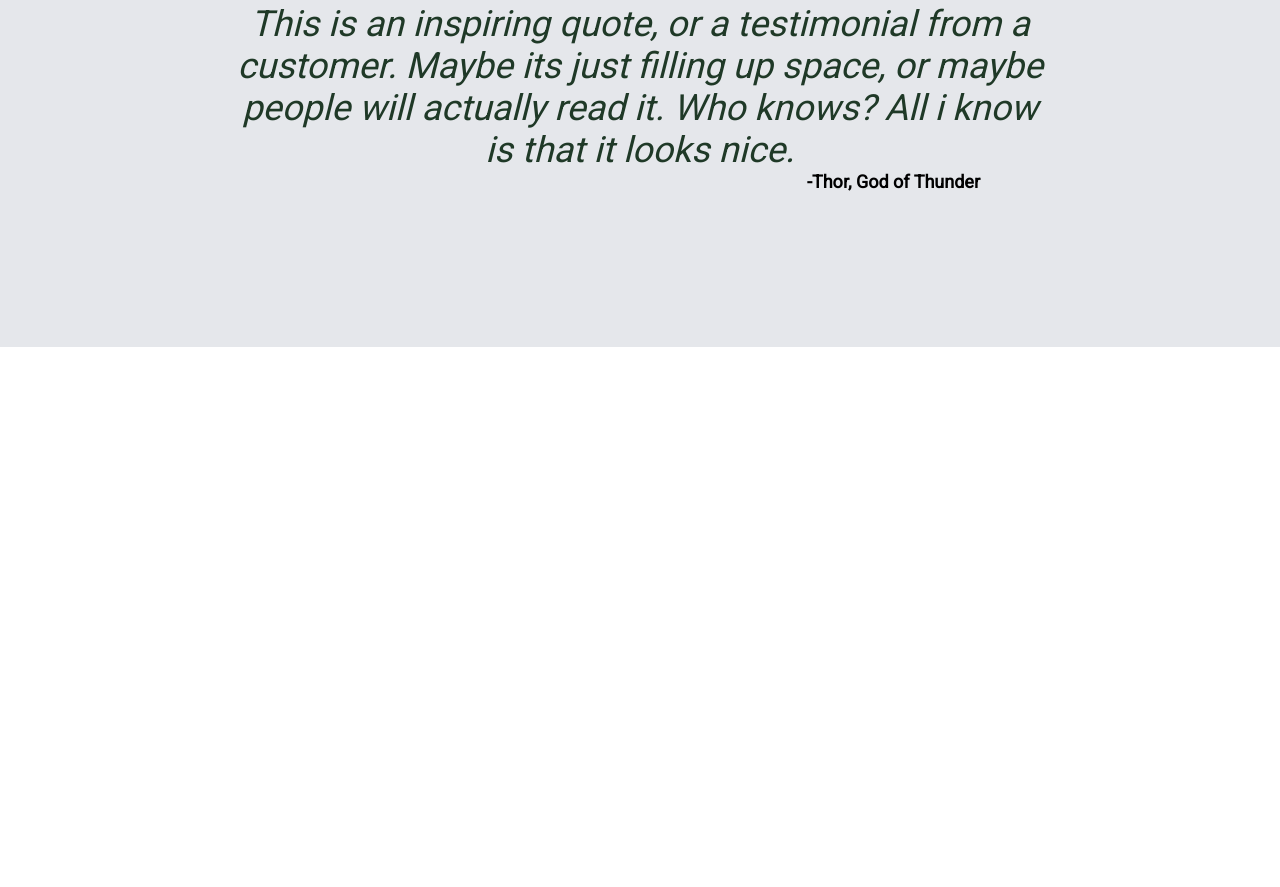
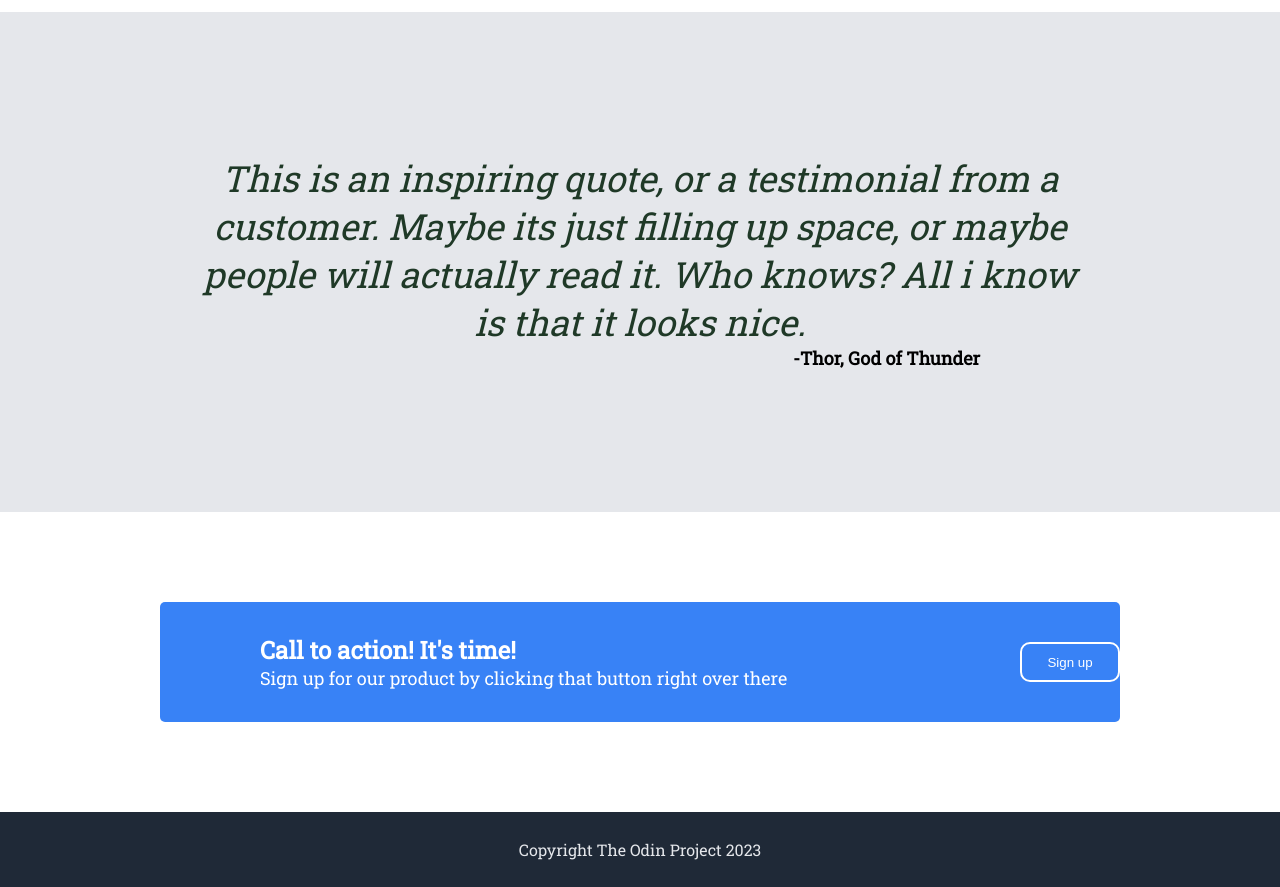
Before and after one commit to syedzada033/Odin-landing-page-project, a plain HTML site: page index.html in a window 1280 px wide. Shown: the part 1220-2107 px from the top of the page. Before the commit the page ends 1567 px from the top, so only its background shows below. Drawn offline with Linux system fonts and the light colour scheme.

Commit message:
project complete`

```diff
--- a/index.html
+++ b/index.html
@@ -27,12 +27,12 @@
                 <button type="button" class="sign-up-first-section">sign up</button>
             </div>
             <div class="content-right">
-               <img src="https://encrypted-tbn0.gstatic.com/images?q=tbn:ANd9GcSMuU92nKVBZKRk21mpyzSMt3CnQAN4SzrXuA&usqp=CAU" alt="Naruto Uzumaki" width="500">
+               <img src="https://images.unsplash.com/photo-1441974231531-c6227db76b6e?ixlib=rb-4.0.3&ixid=M3wxMjA3fDB8MHxzZWFyY2h8MTZ8fG5hdHVyZXxlbnwwfHwwfHx8MA%3D%3D&auto=format&fit=crop&w=500&q=60" alt="Nature" width="400">
             </div>
         </div>
     </div>
     <div class="second-section">
-        <h2>Some randon information</h2>
+        <h2>Some Random Information</h2>
         <div class="row-of-blue-divs">
           <div class="box-blue-msg">
             <div class="box-blue"></div>
@@ -62,5 +62,19 @@
             <p class="p-third"><strong>-Thor, God of Thunder</strong></p>
         </div>
     </div>
+    <div class="last-div">
+        <div class="blue-container">
+            <div class="left">
+                <h4>Call to action! It's time!</h4>
+                <p class="last-p">Sign up for our product by clicking that button right over there</p>
+            </div>
+            <div class="right">
+                <button type="button" class="btn-last-div">Sign up</button>
+            </div>
+        </div>
+    </div>
+    <div class="footer">
+        Copyright The Odin Project 2023
+    </div>
 </body>
 </html>
--- a/style.css
+++ b/style.css
@@ -1,4 +1,4 @@
-@import url('https://fonts.googleapis.com/css2?family=Roboto&display=swap');
+@import url('https://fonts.googleapis.com/css2?family=Roboto&family=Roboto+Slab&display=swap');
 
 * {
     margin: 0;
@@ -6,7 +6,7 @@
   }
 
   body{
-    font-family: 'Roboto', sans-serif;
+    font-family: 'Roboto Slab', serif;
 
   }
 
@@ -89,7 +89,7 @@ ul{
 }
 
 h2{
-    font-size: 36px;
+    font-size: 50px;
     font-weight: bolder;
     color: #1f2937;
     text-align: center;
@@ -100,12 +100,12 @@ h2{
     flex-direction: row;
     justify-content: space-between;
     max-width: 75%;
-    margin: 100px;
+    margin: 200px;
     align-items: 100px;
 }
 
 .box-blue{
-    border: 3px solid #3882f6;
+    border: 5px solid #3882f6;
     width: 200px;
     height: 200px;
     border-radius: 5px;
@@ -147,3 +147,61 @@ h3{
     justify-content: flex-end;
     margin-right: 300px;
 }
+
+.last-div{
+    height: 300px;
+    display: flex;
+    justify-content: center;
+    align-items: center;
+}
+
+.blue-container{
+    background-color: #3882f6;
+    width: 75%;
+    height: 40%;
+    display: flex;
+    flex-direction: row;
+    border-radius: 5px;
+}
+
+.left{
+    width: 80%;
+    margin-left: 100px;
+    display: flex;
+    justify-content: center;
+    flex-direction: column;
+}
+
+h4{
+    font-size: 24px;
+    color: white;
+}
+
+.last-p{
+    color: white;
+    font-size: 18px;
+}
+
+.right{
+    display: flex;
+    justify-content: flex-start;
+    align-items: center;
+}
+
+.btn-last-div{
+    background-color: #3882f6;
+    color: white;
+    width: 100px;
+    height: 40px;
+    border: 2px solid white;
+    border-radius: 10px;
+}
+
+.footer{
+    display: flex;
+    justify-content: center;
+    align-items: center;
+    background-color: #1f2937;
+    color: #e5e7eb;
+    height: 75px;
+}
```
